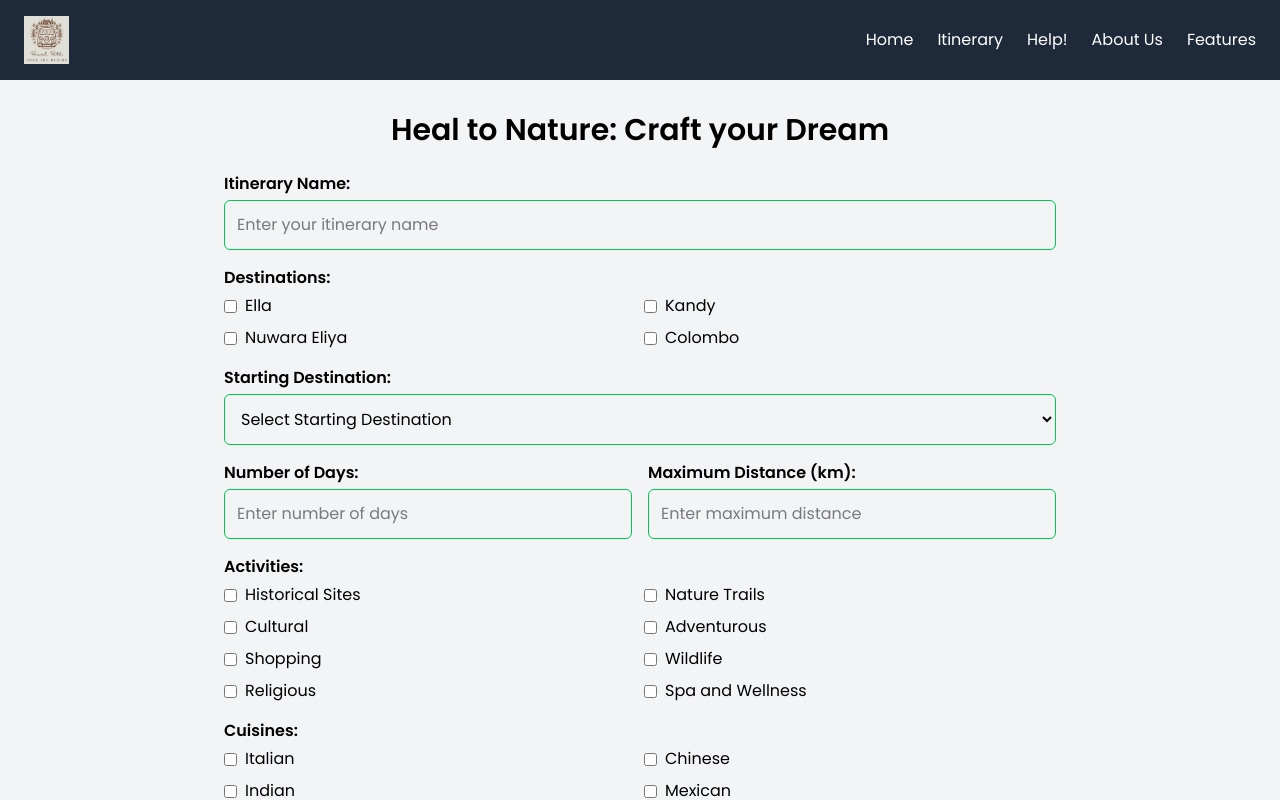
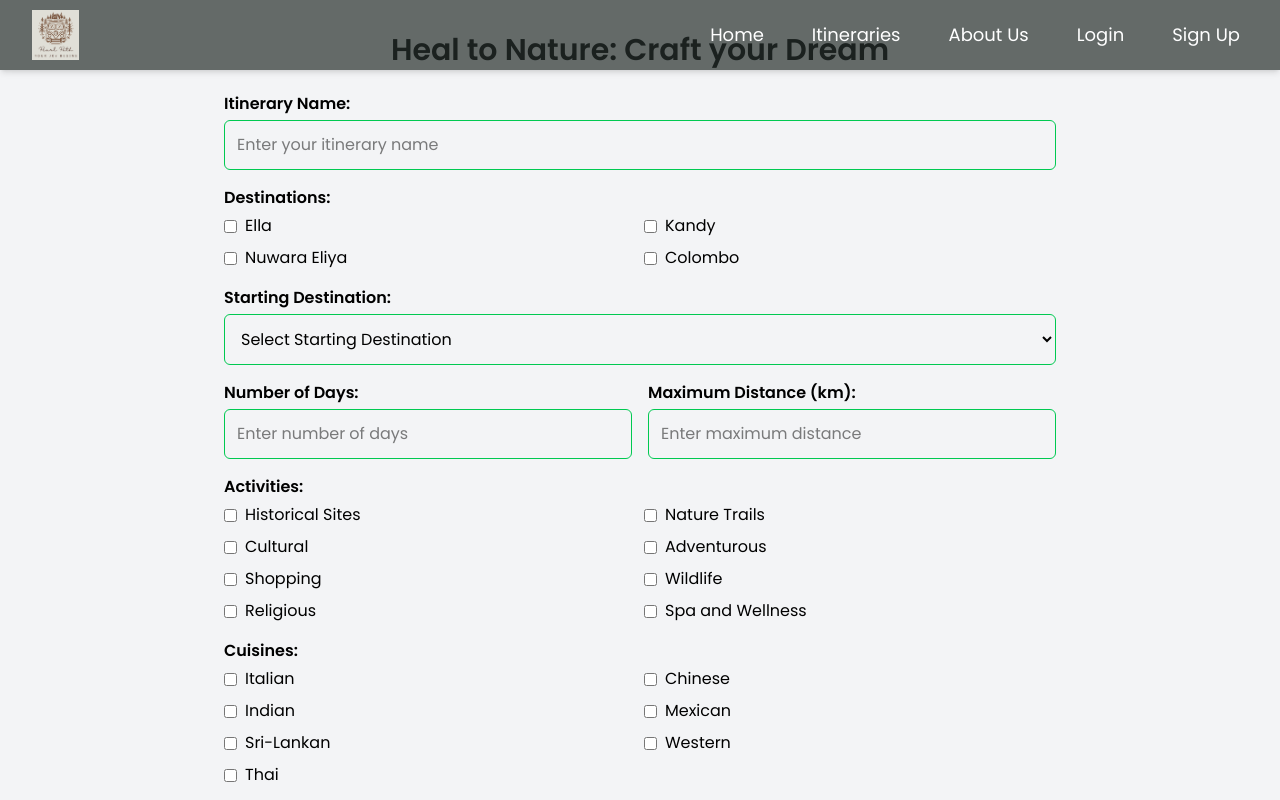
Before and after one commit to mathu3004/Pearl_Path, a React (Vite) app in the folder trip itinerary generator/frontend/: page /create-new-itinerary in a window 1280 px wide. Shown: the top 800 px of the page. Built offline with nearby package versions, Linux system fonts and the light colour scheme.

Commit message:
Update TravelItineraryGenerator.jsx
header

```diff
--- a/trip itinerary generator/frontend/src/pages/TravelItineraryGenerator.jsx
+++ b/trip itinerary generator/frontend/src/pages/TravelItineraryGenerator.jsx
@@ -1,5 +1,5 @@
 import React, { useState } from "react";
-import { useNavigate } from "react-router-dom";
+import { Link, useNavigate } from "react-router-dom";
 import {
   FaPlaneDeparture,
   FaCar,
@@ -9,31 +9,8 @@
   FaTrain,
   FaShuttleVan,
 } from "react-icons/fa";
-
-const Header = () => {
-  return (
-    <header className="flex items-center justify-between bg-gray-800 text-white px-6 py-4">
-      <img src="IconPearl.png" alt="Logo" className="h-12" />
-      <nav className="space-x-6">
-        <a href="/home" className="hover:text-gray-300">
-          Home
-        </a>
-        <a href="/itinerary" className="hover:text-gray-300">
-          Itinerary
-        </a>
-        <a href="/chatbot" className="hover:text-gray-300">
-          Help!
-        </a>
-        <a href="/about-us" className="hover:text-gray-300">
-          About Us
-        </a>
-        <a href="/features" className="hover:text-gray-300">
-          Features
-        </a>
-      </nav>
-    </header>
-  );
-};
+import Header from "../components/Header";
+import Footer from "../components/Footer";
 
 const TravelItineraryGenerator = () => {
   const [formData, setFormData] = useState({
@@ -88,8 +65,9 @@
   };
 
   return (
+    <>
+      <Header />
       <div className="min-h-screen bg-gray-100">
-      <Header />
         <div className="max-w-4xl mx-auto p-8">
           <h2 className="text-3xl font-bold text-center mb-6">
             Heal to Nature: Craft your Dream
@@ -99,7 +77,9 @@
             className="grid grid-cols-1 md:grid-cols-2 gap-4"
           >
             <div className="col-span-2">
-            <label className="block font-semibold mb-1">Itinerary Name:</label>
+              <label className="block font-semibold mb-1">
+                Itinerary Name:
+              </label>
               <input
                 type="text"
                 name="name"
@@ -111,7 +91,9 @@
               />
             </div>
             <div className="col-span-2">
-            <label className="block font-semibold mb-1">Destinations:</label>
+              <label className="block font-semibold mb-1">
+                Destinations:
+              </label>
               <div className="grid grid-cols-2 gap-2">
                 {["Ella", "Kandy", "Nuwara Eliya", "Colombo"].map(
                   (destination) => (
@@ -148,7 +130,9 @@
               </select>
             </div>
             <div>
-            <label className="block font-semibold mb-1">Number of Days:</label>
+              <label className="block font-semibold mb-1">
+                Number of Days:
+              </label>
               <input
                 type="number"
                 name="numberOfDays"
@@ -300,6 +284,8 @@
           </form>
         </div>
       </div>
+      <Footer />
+    </>
   );
 };
 
```
Lines whose indentation alone changed are shown as unchanged.
